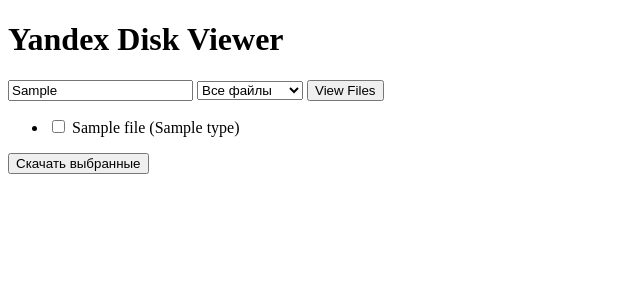
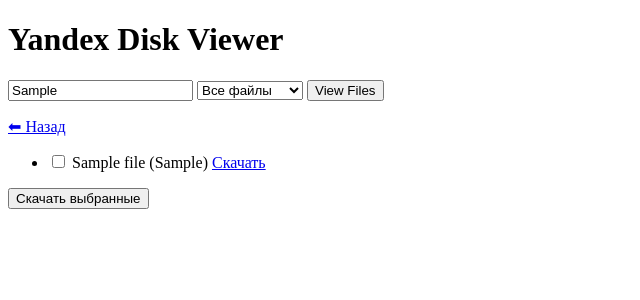
Before and after one commit to AKGMI/YandexDiskViewer, a Django app: template yandex_disk_viewer/disk/templates/disk/index.html in a window 1280 px wide. Shown: the top 300 px of the page, without its empty margins (0-640 px from the left). Run offline with Django 5.2, Linux system fonts and the light colour scheme; the template is opened without the code that fills it: most values are stand-ins (such as "Sample title", 1, 10 or a date in 2020).

Commit message:
fix for work with directory

```diff
--- a/yandex_disk_viewer/disk/templates/disk/index.html
+++ b/yandex_disk_viewer/disk/templates/disk/index.html
@@ -28,6 +28,10 @@
     <button type="submit">View Files</button>
 </form>
 
+{% if current_path != '/' %}
+    <p><a href="?public_key={{ public_key }}&path={{ parent_path }}">⬅ Назад</a></p>
+{% endif %}
+
 {% if error_message %}
     <p style="color: red;">{{ error_message }}</p>
 {% elif not public_key %}
@@ -40,13 +44,17 @@
         {% csrf_token %}
         <ul>
         {% for file in files %}
+            {% if file.type == 'dir' %}
             <li>
-                <input type="checkbox" name="selected_files" value="{{ file.file }}">
-                {{ file.name }} ({{ file.type }})
-                {% if file.type == 'file' %}
+                <a href="?public_key={{ public_key }}&path={{ file.path|urlencode }}">{{ file.name }}/</a>
+            </li>
+            {% else %}
+            <li>
+                <input type="checkbox" name="selected_files" value="{{ file.path }}">
+                {{ file.name }} ({{ file.mime_type }})
                 <a href="{% url 'download' %}?file_url={{ file.file|urlencode }}" download>Скачать</a>
-                {% endif %}
             </li>
+            {% endif %}
         {% endfor %}
         </ul>
         <button type="submit">Скачать выбранные</button>
--- a/yandex_disk_viewer/disk/views.py
+++ b/yandex_disk_viewer/disk/views.py
@@ -15,14 +15,15 @@ def index(request):
     error_message = None
     public_key = request.GET.get('public_key')
     file_type_filter = request.GET.get('file_type')
+    path = request.GET.get('path', '/')
 
     if public_key:
-        cache_key = f"files_{hashlib.md5(public_key.encode()).hexdigest()}"
+        cache_key = f"files_{hashlib.md5((public_key + path).encode()).hexdigest()}"
         files = cache.get(cache_key)
 
         if not files:
             service = YandexDiskService(public_key)
-            files, error_message = asyncio.run(service.get_files_list())
+            files, error_message = asyncio.run(service.get_files_list(path))
 
             if files:
                 cache.set(cache_key, files, timeout=600)
```
